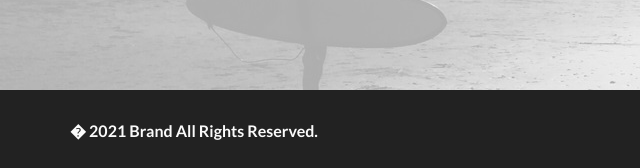
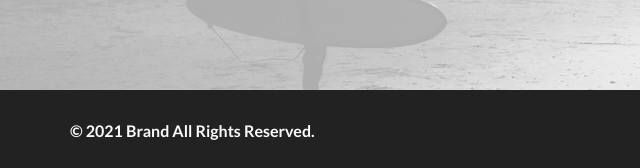
Before and after one commit to andrpek/htmlcss, a plain HTML site: page index.html in a window 1280 px wide. Shown: the part 3653-3821 px from the top of the page, 0-640 px from the left. Drawn offline with nearby package versions, Linux system fonts and the light colour scheme.

Commit message:
(c) correction

```diff
--- a/index.html
+++ b/index.html
@@ -230,7 +230,7 @@
     <footer class="footer">
         <div class="wrap footer-wrap">
             <div class="footer-col-1">
-                <h3 class="footer-h3">� 2021 Brand All Rights Reserved.</h3>
+                <h3 class="footer-h3">&copy; 2021 Brand All Rights Reserved.</h3>
             </div>
             <div class="footer-col-2">
                 <a class="footer-col-2-fblink" href="#">
```
Also changed, not shown: cart.html (+1 -1 lines), registration.html (+1 -1 lines).
